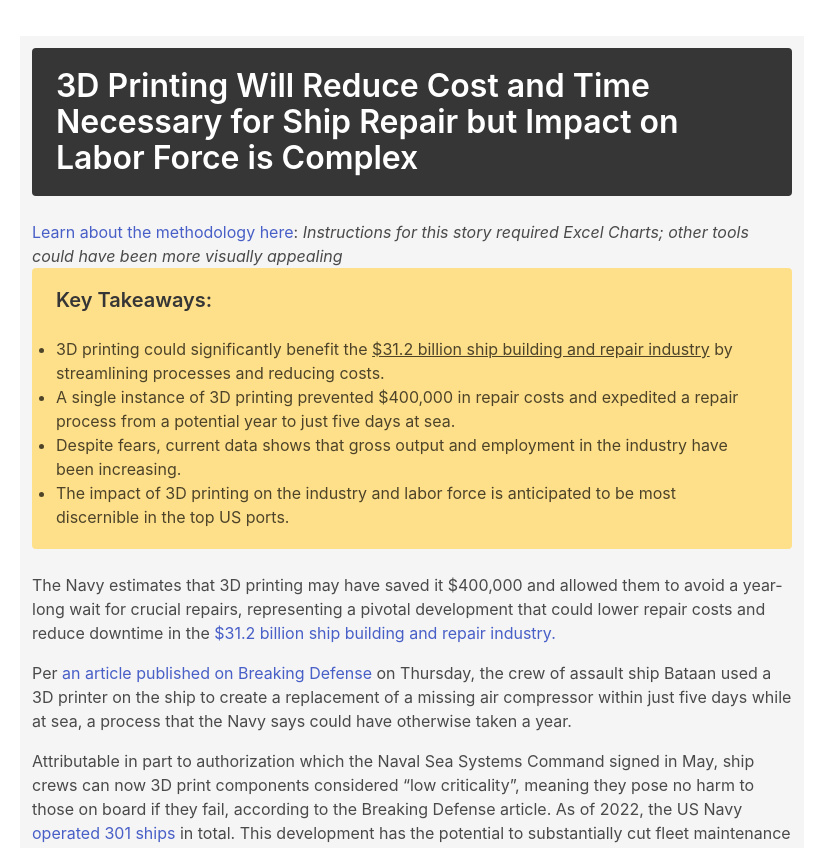
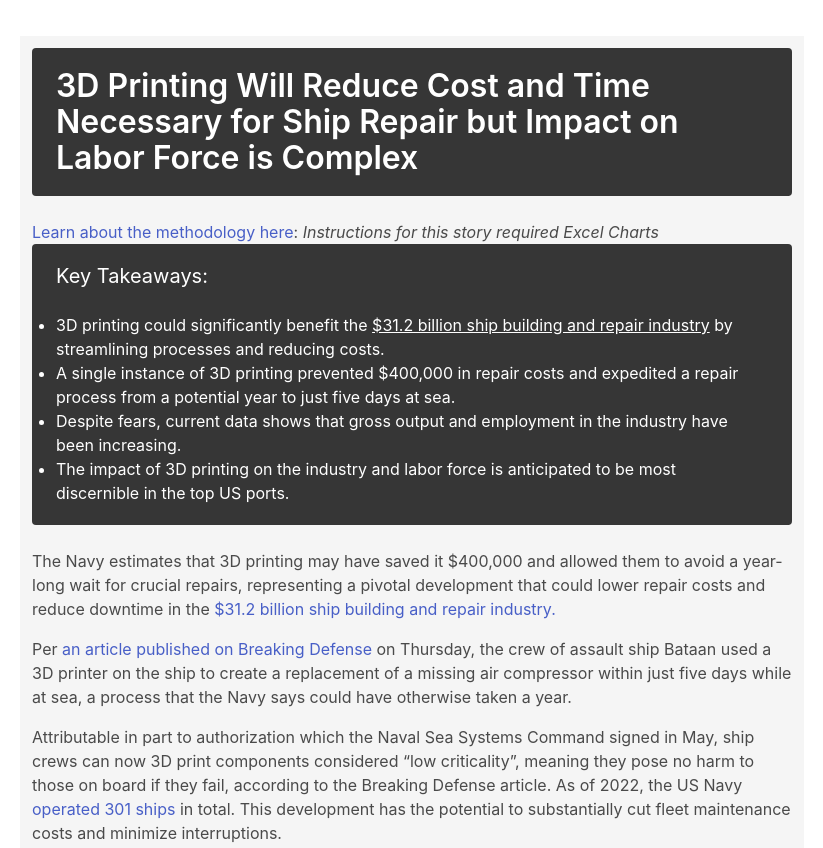
Before and after one commit to ivynyayieka/ship_3d, a plain HTML site: page index.html in a window 1280 px wide. Shown: the top 848 px of the page, without its empty margins (228-1051 px from the left). Drawn offline with nearby package versions, Linux system fonts and the light colour scheme.

Commit message:
with darker excel pics + dark notification

```diff
--- a/index.html
+++ b/index.html
@@ -35,10 +35,10 @@
             <!-- <header> -->
                 <h1 class="title notification is-dark">3D Printing Will Reduce Cost and Time Necessary for Ship Repair but Impact on Labor Force is Complex</h1>
             <!-- </header> -->
-            <p><a href="https://github.com/ivynyayieka/ship_3d#readme">Learn about the methodology here</a>:<em> Instructions for this story required Excel Charts; other tools could have been more visually appealing</em></p>
+            <p><a href="https://github.com/ivynyayieka/ship_3d#readme">Learn about the methodology here</a>:<em> Instructions for this story required Excel Charts</em></p>
 
-            <div class="notification is-warning">
-                <h2 class="subtitle"><strong>Key Takeaways:</strong></h2>
+            <div class="notification is-dark">
+                <h2 class="subtitle">Key Takeaways:</h2>
                 <ul>
                     <li>3D printing could significantly benefit the <a href="https://apps.bea.gov/iTable/?reqid=150&step=2&isuri=1&categories=ugdpxind#eyJhcHBpZCI6MTUwLCJzdGVwcyI6WzEsMiwzXSwiZGF0YSI6W1siY2F0ZWdvcmllcyIsIkdkcHhJbmQiXSxbIlRhYmxlX0xpc3QiLCIyMzciXV19"> $31.2 billion ship building and repair industry</a> by streamlining processes and reducing costs.</li>
                     <li>A single instance of 3D printing prevented $400,000 in repair costs and expedited a repair process from a potential year to just five days at sea.</li>
@@ -70,7 +70,7 @@
 
 
                 <h2 class="subtitle">Labor Concerns</h2>
-                <img src="Slight annual increase in total employment in ship and boat building since 2020.png">
+                <img src="labour_pic.png">
                 <p>While additive manufacturing has witnessed rising adoption, both within and outside the U.S. Navy, establishing significant labor trends from available data might be premature. The principal anxiety regarding 3D printing, as with wider automation fears, pivots on job loss. However, existing data showcases a rise in both gross output and total employment within the industry since 2016 and 2020, respectively, according to the <a href="https://apps.bea.gov/iTable/?reqid=150&step=2&isuri=1&categories=ugdpxind#eyJhcHBpZCI6MTUwLCJzdGVwcyI6WzEsMiwzXSwiZGF0YSI6W1siY2F0ZWdvcmllcyIsIkdkcHhJbmQiXSxbIlRhYmxlX0xpc3QiLCIyMzciXV19"> U.S. Bureau of Economic Analysis (BEA)</a> and <a href="https://www.bls.gov/oes/current/naics4_336600.htm"> U.S. Bureau of Labor Statistics</a>.</p>
                 <img src="gross_bln_USD.png">
 
```
Also changed, not shown: gross_bln_USD.png, labour_pic.png (added), labour_story.png (added), 1 other file.
